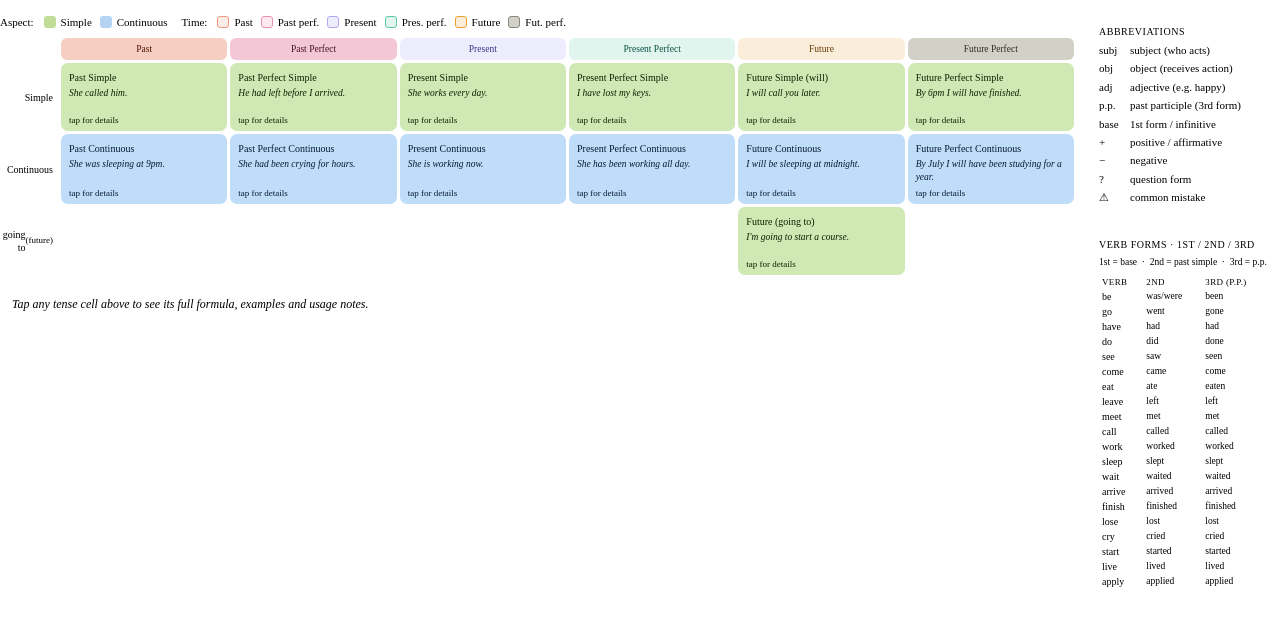
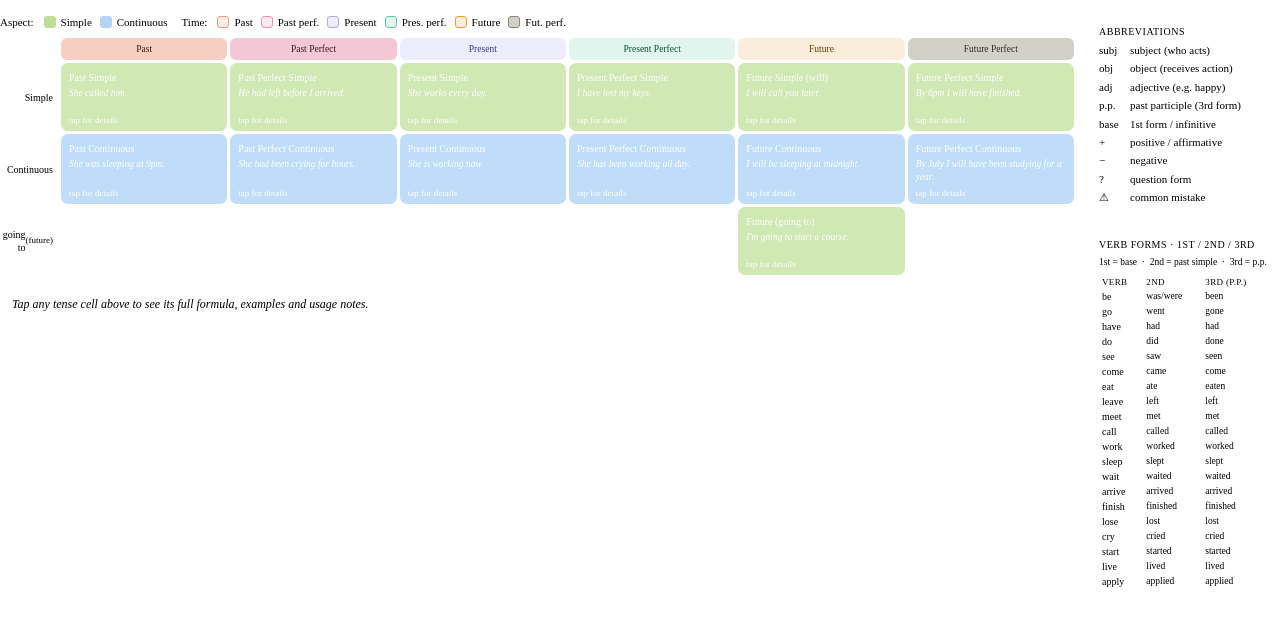
Before and after one commit to LVDOVICUS2297/ESL, a plain HTML site: page index.html in a window 1280 px wide. Drawn offline with Linux system fonts and the light colour scheme.

Commit message:
Make text in boxes white

```diff
--- a/index.html
+++ b/index.html
@@ -1,4 +1,3 @@
-
 <style>
 *{box-sizing:border-box;margin:0;padding:0;}
 .sr-only{position:absolute;width:1px;height:1px;overflow:hidden;clip:rect(0,0,0,0);}
@@ -26,18 +25,18 @@
   .ch-futperf {background:#2C2C2A;color:#D3D1C7;}
 }
 .row-header{display:flex;align-items:center;justify-content:flex-end;padding:3px 5px 3px 0;font-size:10px;font-weight:500;text-align:right;line-height:1.3;color:var(--color-text-secondary);}
-.tcell{border-radius:7px;padding:7px 7px 5px;cursor:pointer;border:1.5px solid transparent;transition:border-color .12s;display:flex;flex-direction:column;gap:2px;min-height:68px;}
+.tcell{border-radius:7px;padding:7px 7px 5px;cursor:pointer;border:1.5px solid transparent;transition:border-color .12s;display:flex;flex-direction:column;gap:2px;min-height:68px;color:white;}
 .tcell:hover{border-color:var(--color-border-primary);}
 .tcell.active{border-color:#534AB7;border-width:2px;}
-.simple{background:#CFE8B4;   /* lighter green */    color:#102000;}
-.cont{background:#BFDDF8;   /* lighter blue */    color:#081B33;}
+.simple{background:#CFE8B4;   /* lighter green */    color:white;}
+.cont{background:#BFDDF8;   /* lighter blue */    color:white;}
 @media(prefers-color-scheme:dark){
-  .simple{background:#173404;}
-  .cont  {background:#042C53;}
+  .simple{background:#173404;color:white;}
+  .cont  {background:#042C53;color:white;}
 }
-.tc-name{font-size:10px;font-weight:500;line-height:1.3;color:var(--color-text-primary);}
-.tc-eg{font-size:9.5px;font-style:italic;color:var(--color-text-secondary);line-height:1.3;margin-top:1px;}
-.tc-tap{font-size:9px;color:var(--color-text-tertiary);margin-top:auto;padding-top:3px;}
+.tc-name{font-size:10px;font-weight:500;line-height:1.3;color:white;}
+.tc-eg{font-size:9.5px;font-style:italic;color:white;line-height:1.3;margin-top:1px;}
+.tc-tap{font-size:9px;color:white;margin-top:auto;padding-top:3px;}
 .empty{min-height:68px;}
 
 .detail-panel{margin-top:8px;background:var(--color-background-primary);border:0.5px solid var(--color-border-secondary);border-radius:10px;overflow:hidden;}
@@ -77,7 +76,7 @@
 .vtable td:not(:first-child){font-family:var(--font-mono);font-size:9.5px;color:var(--color-text-secondary);}
 </style>
 
-<h2 class="sr-only">Complete interactive 2D English tense grid. Columns: Past, Past Perfect, Present, Present Perfect, Future, Future Perfect. Rows: Simple, Continuous, going to. Tap any cell to see formula, examples and usage notes.</h2>
+<h2 class="sr-only">Complete interactive 2D English tense grid. Columns: Past, Past Perfect, Present, Present Perfect, Future, Future Perfect. Rows: Simple, Continuous, going to. Tap any cell to see full formula, examples and usage notes.</h2>
 
 <div class="page">
 <div class="left">
```
